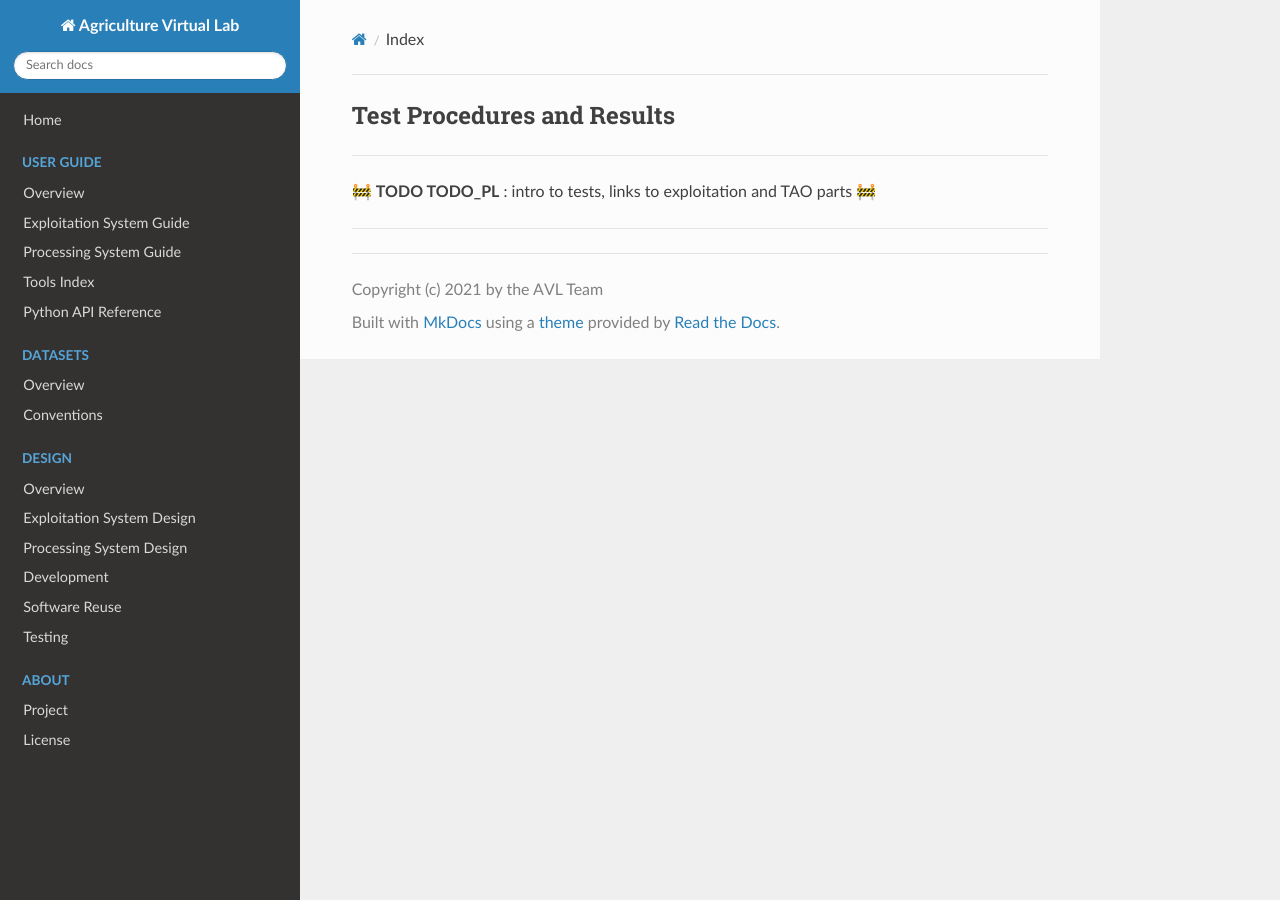
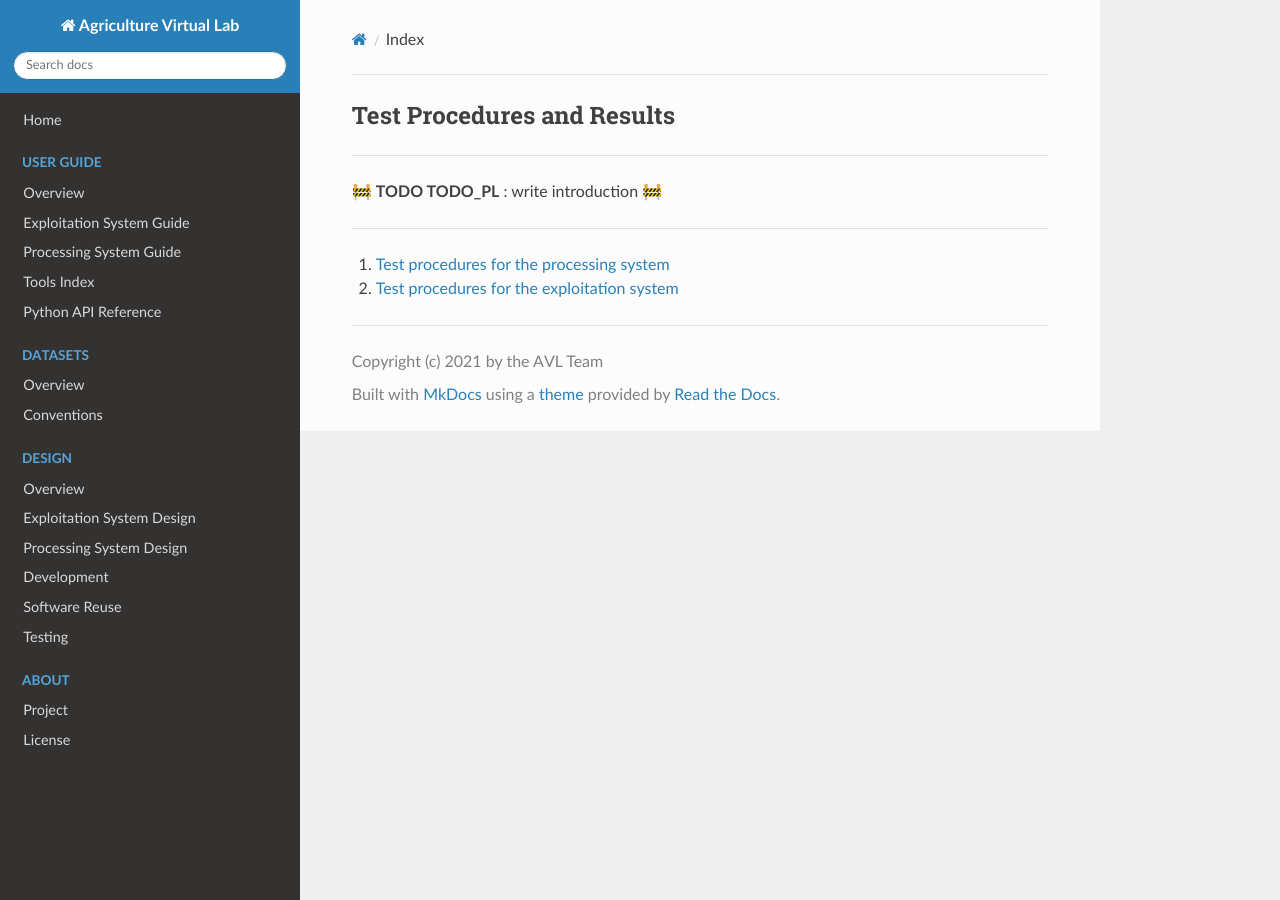
Before and after one commit to agriculture-vlab/agriculture-vlab, an MkDocs documentation site: the page built from docs/design/testing/index.md, in a window 1280 px wide. Built offline with MkDocs 1.6.1, drawn with Linux system fonts in a browser that asks for light colours; nearby versions of some CDN libraries.

Commit message:
Add some links in design and testing index pages

```diff
--- a/docs/design/testing/index.md
+++ b/docs/design/testing/index.md
@@ -2,6 +2,9 @@
 
 ---
 
-🚧 **TODO TODO_PL** : intro to tests, links to exploitation and TAO parts 🚧
+🚧 **TODO TODO_PL** : write introduction 🚧
 
 ---
+
+1. [Test procedures for the processing system](processing.md)
+2. [Test procedures for the exploitation system](exploitation.md)
```
Also changed, not shown: docs/design/index.md (+4 -0 lines).
